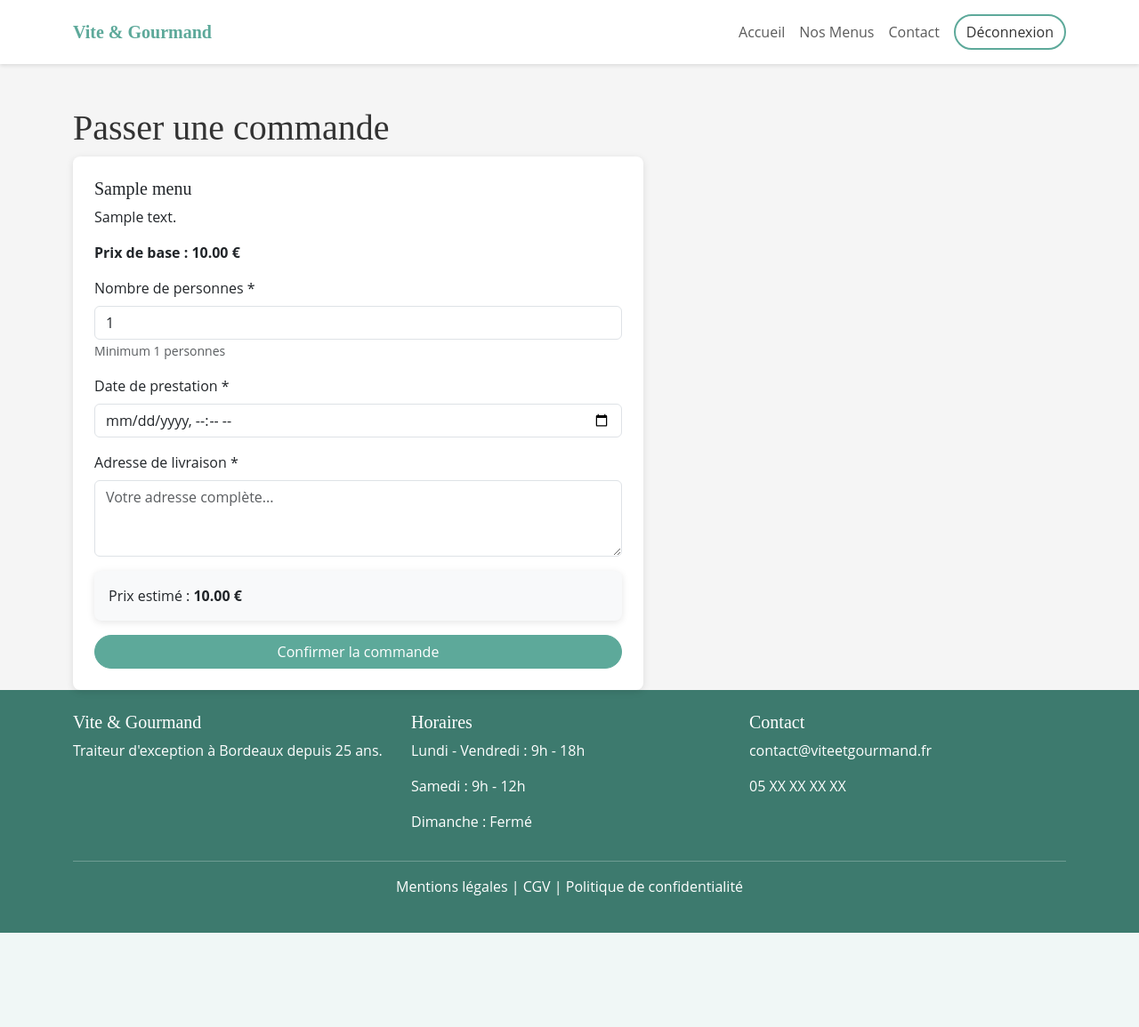
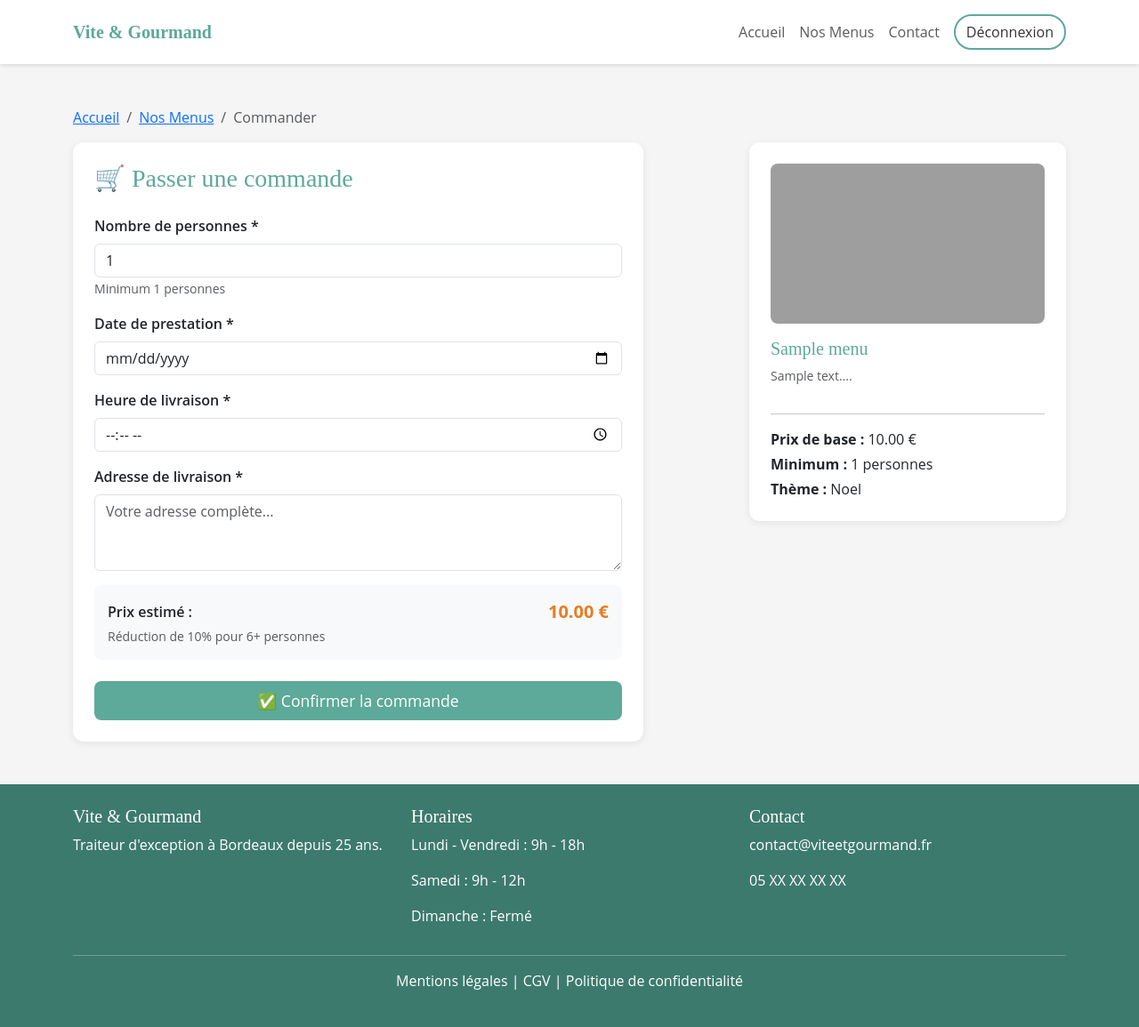
Before and after one commit to Rvlto974/vite-gourmand02, a PHP site: page /commandes/nouveau?menu_id=1 in a window 1280 px wide. Shown: the whole page at 89% size. Before the commit the page ends 1049 px from the top, so only its background shows below. Run offline with PHP 8.4, Linux system fonts and the light colour scheme; the visitor is signed in with stand-in values (Sample User, id 1); tables that the repository leaves empty hold one stand-in row (values such as "Sample post"); some libraries are stand-ins or nearby versions; grey boxes are pictures that could not be loaded.

Commit message:
fix: correction JS filtres menus et page commande

```diff
--- a/vite-gourmand02/assets/js/main.js
+++ b/vite-gourmand02/assets/js/main.js
@@ -49,4 +49,27 @@ function afficherMenus(menus) {
         'noel'       : 'badge-noel',
         'paques'     : 'badge-paques',
         'evenement'  : 'badge-evenement',
-        'saisonnie
+        'saisonnier' : 'badge-saisonnier',
+    };
+
+    container.innerHTML = menus.map(menu => {
+        const theme      = (menu.theme ?? 'classique').toLowerCase();
+        const badgeClass = badgeClasses[theme] ?? 'badge-classique';
+        const badgeLabel = menu.theme ?? 'Classique';
+        const image      = menu.image ?? '/assets/images/menu-default.jpg';
+        const note       = parseFloat(menu.note_moyenne ?? 0);
+        const nbAvis     = menu.nb_avis ?? 0;
+        const description= (menu.description ?? '').substring(0, 100);
+        const prix       = parseFloat(menu.prix_base).toFixed(2);
+
+        let etoiles = '';
+        for (let i = 1; i <= 5; i++) {
+            etoiles += i <= Math.round(note) ? '★' : '☆';
+        }
+
+        return `
+        <div class="col-md-4 mb-4">
+            <div class="card menu-card h-100">
+                <div class="card-img-wrapper">
+                    <img src="${image}" alt="Photo du ${escapeHtml(menu.titre)}">
+                    <span class="badge-theme ${badgeClass}">${escapeHtml(badgeLabel)
--- a/vite-gourmand02/views/commandes/nouveau.php
+++ b/vite-gourmand02/views/commandes/nouveau.php
@@ -1,27 +1,38 @@
 <?php require_once 'views/layouts/header.php'; ?>
 
-<div class="container mt-5">
-    <h1>Passer une commande</h1>
+<style>
+.commande-card { border: none; border-radius: 12px; box-shadow: 0 2px 8px rgba(0,0,0,0.08); }
+.prix-box { background: #f8f9fa; border-radius: 8px; padding: 15px; }
+.reduction-badge { background: #27ae60; color: white; border-radius: 20px; padding: 3px 10px; font-size: 0.8rem; }
+</style>
+
+<div class="container mt-5 mb-5">
+    <nav aria-label="breadcrumb">
+        <ol class="breadcrumb">
+            <li class="breadcrumb-item"><a href="/">Accueil</a></li>
+            <li class="breadcrumb-item"><a href="/menus">Nos Menus</a></li>
+            <li class="breadcrumb-item active">Commander</li>
+        </ol>
+    </nav>
 
     <div class="row">
+        <!-- Formulaire -->
         <div class="col-md-7">
-            <div class="card p-4">
-                <h5><?= htmlspecialchars($menu['titre']) ?></h5>
-                <p><?= htmlspecialchars($menu['description']) ?></p>
-                <p><strong>Prix de base : <?= $menu['prix_base'] ?> €</strong></p>
+            <div class="card commande-card p-4">
+                <h1 class="h3 mb-4" style="color:#5DA99A">🛒 Passer une commande</h1>
 
                 <form method="POST" action="/commandes/nouveau?menu_id=<?= $menu['id'] ?>"
                       aria-label="Formulaire de commande" novalidate>
 
                     <div class="mb-3">
-                        <label for="nb_personnes" class="form-label">
+                        <label for="nb_personnes" class="form-label fw-semibold">
                             Nombre de personnes <span aria-hidden="true">*</span>
                         </label>
                         <input type="number"
                                class="form-control"
                                id="nb_personnes"
                                name="nb_personnes"
-                               value="<?= $nb_personnes ?>"
+                               value="<?= $menu['nb_personnes_min'] ?>"
                                min="<?= $menu['nb_personnes_min'] ?>"
                                aria-required="true"
                                required>
@@ -29,19 +40,32 @@
                     </div>
 
                     <div class="mb-3">
-                        <label for="date_prestation" class="form-label">
+                        <label for="date_prestation" class="form-label fw-semibold">
                             Date de prestation <span aria-hidden="true">*</span>
                         </label>
-                        <input type="datetime-local"
+                        <input type="date"
                                class="form-control"
                                id="date_prestation"
                                name="date_prestation"
+                               min="<?= date('Y-m-d', strtotime('+1 day')) ?>"
                                aria-required="true"
                                required>
                     </div>
 
                     <div class="mb-3">
-                        <label for="adresse_livraison" class="form-label">
+                        <label for="heure_livraison" class="form-label fw-semibold">
+                            Heure de livraison <span aria-hidden="true">*</span>
+                        </label>
+                        <input type="time"
+                               class="form-control"
+                               id="heure_livraison"
+                               name="heure_livraison"
+                               aria-required="true"
+                               required>
+                    </div>
+
+                    <div class="mb-3">
+                        <label for="adresse_livraison" class="form-label fw-semibold">
                             Adresse de livraison <span aria-hidden="true">*</span>
                         </label>
                         <textarea class="form-control"
@@ -53,14 +77,38 @@
                                   placeholder="Votre adresse complète..."></textarea>
                     </div>
 
-                    <div class="card p-3 mb-3 bg-light">
-                        <p class="mb-0">Prix estimé : <strong id="prix-total"><?= $menu['prix_base'] ?> €</strong></p>
+                    <!-- Prix estimé -->
+                    <div class="prix-box mb-4">
+                        <div class="d-flex justify-content-between align-items-center">
+                            <span class="fw-semibold">Prix estimé :</span>
+                            <span class="fw-bold fs-5" style="color:#e67e22" id="prix-total"><?= number_format($menu['prix_base'], 2) ?> €</span>
+                        </div>
+                        <div id="reduction-msg" class="mt-1" style="display:none;">
+                            <span class="reduction-badge">✓ Réduction 10% appliquée</span>
+                        </div>
+                        <small class="text-muted">Réduction de 10% pour <?= $menu['nb_personnes_min'] + 5 ?>+ personnes</small>
                     </div>
 
-                    <button type="submit" class="btn btn-primary w-100">
-                        Confirmer la commande
+                    <button type="submit" class="btn w-100 py-2"
+                            style="background-color:#5DA99A; color:white; border-radius:8px; font-size:1.1rem;">
+                        ✅ Confirmer la commande
                     </button>
                 </form>
+            </div>
+        </div>
+
+        <!-- Résumé du menu -->
+        <div class="col-md-4 offset-md-1">
+            <div class="card commande-card p-4">
+                <img src="<?= !empty($menu['image']) ? htmlspecialchars($menu['image']) : '/assets/images/menu-default.jpg' ?>"
+                     alt="<?= htmlspecialchars($menu['titre']) ?>"
+                     style="border-radius:8px; width:100%; height:180px; object-fit:cover;" class="mb-3">
+                <h5 style="color:#5DA99A"><?= htmlspecialchars($menu['titre']) ?></h5>
+                <p class="text-muted small"><?= htmlspecialchars(mb_substr($menu['description'], 0, 120)) ?>...</p>
+                <hr>
+                <p class="mb-1"><strong>Prix de base :</strong> <?= number_format($menu['prix_base'], 2) ?> €</p>
+                <p class="mb-1"><strong>Minimum :</strong> <?= $menu['nb_personnes_min'] ?> personnes</p>
+                <p class="mb-0"><strong>Thème :</strong> <?= ucfirst($menu['theme']) ?></p>
             </div>
         </div>
     </div>
@@ -72,8 +120,16 @@ const nbMin = <?= $menu['nb_personnes_min'] ?>;
 
 document.getElementById('nb_personnes').addEventListener('input', function() {
     const nb = parseInt(this.value) || nbMin;
-    const prix = (prixBase / nbMin * nb).toFixed(2);
-    document.getElementById('prix-total').textContent = prix + ' €';
+    let prix = prixBase;
+
+    if (nb >= nbMin + 5) {
+        prix = prix * 0.90;
+        document.getElementById('reduction-msg').style.display = 'block';
+    } else {
+        document.getElementById('reduction-msg').style.display = 'none';
+    }
+
+    document.getElementById('prix-total').textContent = prix.toFixed(2) + ' €';
 });
 </script>
 
```
